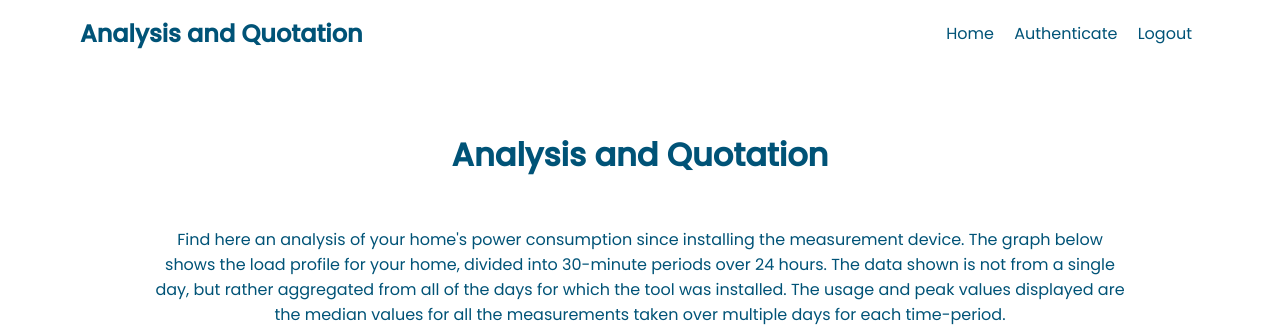
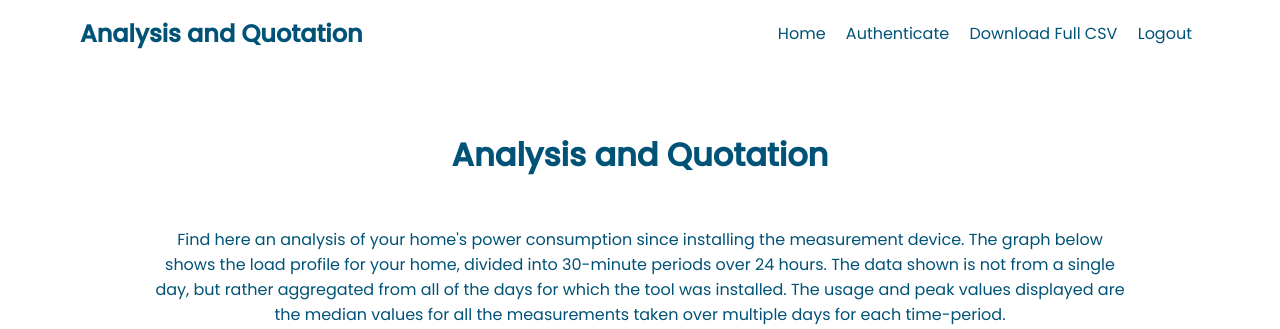
Before and after one commit to DFMoller/skripsie2022_21593698, a Flask app: page /analysis in a window 1280 px wide. Shown: the top 329 px of the page. Run offline with Flask 2, Linux system fonts and the light colour scheme; a user stored in the database is signed in; data comes from the database, SQL or seed files in the repository; some libraries are stand-ins or nearby versions.

Commit message:
added csv download function to analysis page

```diff
--- a/website/templates/analysis.html
+++ b/website/templates/analysis.html
@@ -5,6 +5,7 @@
 {% block navlinks %}
 <a href="{{ url_for('views.home') }}">Home</a>
 <a href="{{ url_for('views.auth') }}">Authenticate</a>
+<a href="{{ url_for('views.csv') }}">Download Full CSV</a>
 <a href="{{ url_for('views.logout') }}">Logout</a>
 {% endblock %}
 
--- a/website/views.py
+++ b/website/views.py
@@ -1,6 +1,6 @@
 from sqlalchemy import false
 from . import db, generate_api_key
-from flask import Blueprint, render_template, request, redirect, url_for, flash
+from flask import Blueprint, render_template, request, redirect, url_for, flash, make_response
 from .models import Client, Data
 from werkzeug.security import generate_password_hash, check_password_hash
 from flask_login import login_user, login_required, logout_user, current_user
@@ -39,6 +39,21 @@ def home():
     today = str(datetime.datetime.today().date())
 
     return render_template("home.html", user=current_user, xlabels=xlabels, usage_values=usage_values, peak_values=peak_values, date=today, hours=hours)
+
+@views.route('/csv', methods=['GET'])
+@login_required
+def csv():
+    datapoints = Data.query.filter_by(client_id=current_user.id)
+    csv = 'datetime,usage,peak\n'
+    for dp in datapoints:
+        csv += f'{dp.datetime},{dp.usage},{dp.peak}'
+        csv += '\n'
+        response = make_response(csv)
+    cd = 'attachment; filename=measurements.csv'
+    response.headers['Content-Disposition'] = cd
+    response.mimetype='text/csv'
+    return response
+
 
 @views.route('/analysis', methods=['GET', 'POST'])
 @login_required
```
